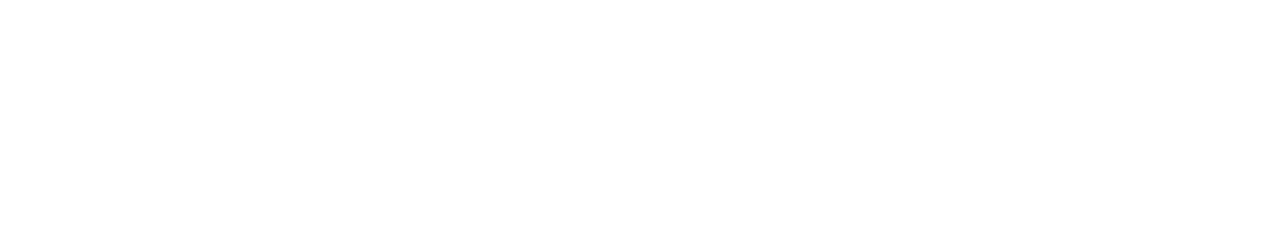
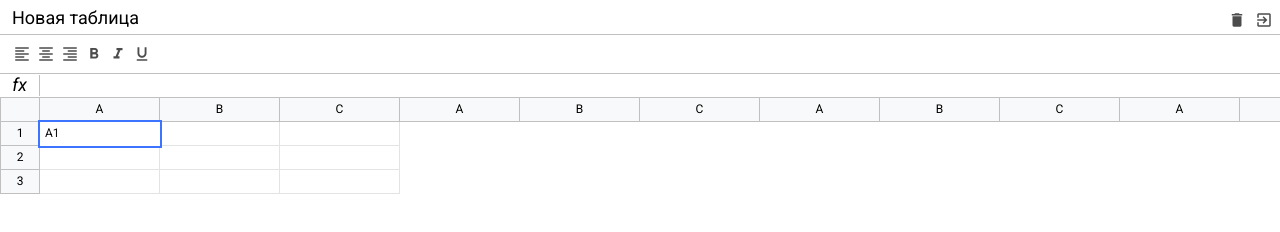
Before and after one commit to dmitriqm/excel-js, a website built with webpack: page src/index.html in a window 1280 px wide. Built offline with nearby package versions, Linux system fonts and the light colour scheme.

Commit message:
Так надо

```diff
--- /dev/null
+++ b/src/components/excel/Excel.js
@@ -0,0 +1,27 @@
+import { $ } from '@core/dom'
+
+export class Excel {
+  constructor(selector, options) {
+    this.$el = document.querySelector(selector)
+    this.components = options.components || []
+  }
+
+  getRoot() {
+    const $root = $.create('div', 'excel')
+
+    this.components.forEach((Component) => {
+      const $el = $.create('div', Component.className)
+
+      const component = new Component($el)
+
+      $el.innerHTML = component.toHTML()
+      $root.append($el)
+    })
+
+    return $root
+  }
+
+  render() {
+    this.$el.append(this.getRoot())
+  }
+}
--- /dev/null
+++ b/src/components/formula/Formula.js
@@ -0,0 +1,12 @@
+import { ExcelComponent } from '@core/ExcelComponent'
+
+export class Formula extends ExcelComponent {
+  static className = 'excel__formula'
+
+  toHTML() {
+    return `
+    <div class="info">fx</div>
+    <div class="input" contenteditable spellcheck="false"></div>
+    `
+  }
+}
--- /dev/null
+++ b/src/components/header/Header.js
@@ -0,0 +1,21 @@
+import { ExcelComponent } from '@core/ExcelComponent'
+
+export class Header extends ExcelComponent {
+  static className = 'excel__header'
+
+  toHTML() {
+    return `
+    <input type="text" class="input" value="Новая таблица" />
+
+          <div>
+            <div class="button">
+              <i class="material-icons">delete</i>
+            </div>
+
+            <div class="button">
+              <i class="material-icons">exit_to_app</i>
+            </div>
+          </div>
+    `
+  }
+}
--- /dev/null
+++ b/src/components/table/Table.js
@@ -0,0 +1,76 @@
+import { ExcelComponent } from '@core/ExcelComponent'
+
+export class Table extends ExcelComponent {
+  static className = 'excel__table'
+
+  toHTML() {
+    return `
+    <div class="row">
+      <div class="row-info"></div>
+
+      <div class="row-data">
+        <div class="column">A</div>
+        <div class="column">B</div>
+        <div class="column">C</div>
+        <div class="column">A</div>
+        <div class="column">B</div>
+        <div class="column">C</div>
+        <div class="column">A</div>
+        <div class="column">B</div>
+        <div class="column">C</div>
+        <div class="column">A</div>
+        <div class="column">B</div>
+        <div class="column">C</div>
+        <div class="column">A</div>
+        <div class="column">B</div>
+        <div class="column">C</div>
+        <div class="column">A</div>
+        <div class="column">B</div>
+        <div class="column">C</div>
+        <div class="column">A</div>
+        <div class="column">B</div>
+        <div class="column">C</div>
+        <div class="column">A</div>
+        <div class="column">B</div>
+        <div class="column">C</div>
+        <div class="column">A</div>
+        <div class="column">B</div>
+        <div class="column">C</div>
+        <div class="column">A</div>
+        <div class="column">B</div>
+        <div class="column">C</div>
+      </div>
+    </div>
+
+    <div class="row">
+      <div class="row-info">1</div>
+
+      <div class="row-data">
+        <div class="cell selected" contenteditable="">A1</div>
+        <div class="cell" contenteditable=""></div>
+        <div class="cell" contenteditable=""></div>
+      </div>
+    </div>
+
+    <div class="row">
+      <div class="row-info">2</div>
+
+      <div class="row-data">
+        <div class="cell" contenteditable=""></div>
+        <div class="cell" contenteditable=""></div>
+        <div class="cell" contenteditable=""></div>
+
+      </div>
+    </div>
+    <div class="row">
+      <div class="row-info">3</div>
+
+      <div class="row-data">
+        <div class="cell" contenteditable=""></div>
+        <div class="cell" contenteditable=""></div>
+        <div class="cell" contenteditable=""></div>
+      </div>
+    </div>
+`
+  }
+}
--- /dev/null
+++ b/src/components/toolbar/Toolbar.js
@@ -0,0 +1,33 @@
+import { ExcelComponent } from '@core/ExcelComponent'
+
+export class Toolbar extends ExcelComponent {
+  static className = 'excel__toolbar'
+
+  toHTML() {
+    return `
+  <div class="button">
+    <i class="material-icons">format_align_left</i>
+  </div>
+
+  <div class="button">
+    <i class="material-icons">format_align_center</i>
+  </div>
+
+  <div class="button">
+    <i class="material-icons">format_align_right</i>
+  </div>
+
+  <div class="button">
+    <i class="material-icons">format_bold</i>
+  </div>
+
+  <div class="button">
+    <i class="material-icons">format_italic</i>
+  </div>
+
+  <div class="button">
+    <i class="material-icons">format_underlined</i>
+  </div>
+  `
+  }
+}
--- /dev/null
+++ b/src/core/DOMListener.js
@@ -0,0 +1,8 @@
+export class DOMListener {
+  constructor($root) {
+    if (!$root) {
+      throw new Error(`No $root provided for DomListener`)
+    }
+    this.$root = $root
+  }
+}
--- /dev/null
+++ b/src/core/ExcelComponent.js
@@ -0,0 +1,8 @@
+import { DOMListener } from '@core/DOMListener'
+
+export class ExcelComponent extends DOMListener {
+  // Возвращает шаблон компонента
+  toHTML() {
+    return ''
+  }
+}
--- /dev/null
+++ b/src/core/dom.js
@@ -0,0 +1,17 @@
+class Dom {
+  constructor() {}
+}
+
+export function $() {
+  return new Dom()
+}
+
+$.create = (tagName, classes = '') => {
+  const el = document.createElement(tagName)
+
+  if (classes) {
+    el.classList.add(classes)
+  }
+
+  return el
+}
--- a/src/index.html
+++ b/src/index.html
@@ -6,6 +6,10 @@
     <meta name="viewport" content="width=device-width, initial-scale=1.0" />
     <title>ExcelJS</title>
     <link rel="shortcut icon" href="favicon.ico" type="image/x-icon" />
+    <link
+      href="https://fonts.googleapis.com/icon?family=Material+Icons"
+      rel="stylesheet"
+    />
   </head>
   <body>
     <div id="app" class="container"></div>
--- a/src/index.js
+++ b/src/index.js
@@ -1,3 +1,12 @@
+import { Excel } from '@/components/excel/excel'
 import './scss/index.scss'
+import { Header } from '@/components/header/Header'
+import { Toolbar } from '@/components/toolbar/Toolbar'
+import { Formula } from '@/components/formula/Formula'
+import { Table } from '@/components/table/Table'
 
-console.log('Hello World')
+const excel = new Excel('#app', {
+  components: [Header, Toolbar, Formula, Table],
+})
+
+excel.render('#app')
--- a/webpack.config.js
+++ b/webpack.config.js
@@ -46,7 +46,7 @@ module.exports = (env, argv) => {
       extensions: ['.js'],
       alias: {
         '@': path.resolve(__dirname, 'src'),
-        '@core': path.resolve(__dirname, 'core'),
+        '@core': path.resolve(__dirname, 'src', 'core'),
       },
     },
     devtool: isDev ? 'source-map' : false,
@@ -58,6 +58,7 @@ module.exports = (env, argv) => {
     devServer: {
       port: 3000,
       hot: true,
+      watchFiles: './',
     },
     plugins: plugins(),
     module: {
```
Also changed, not shown: 1 other file.
